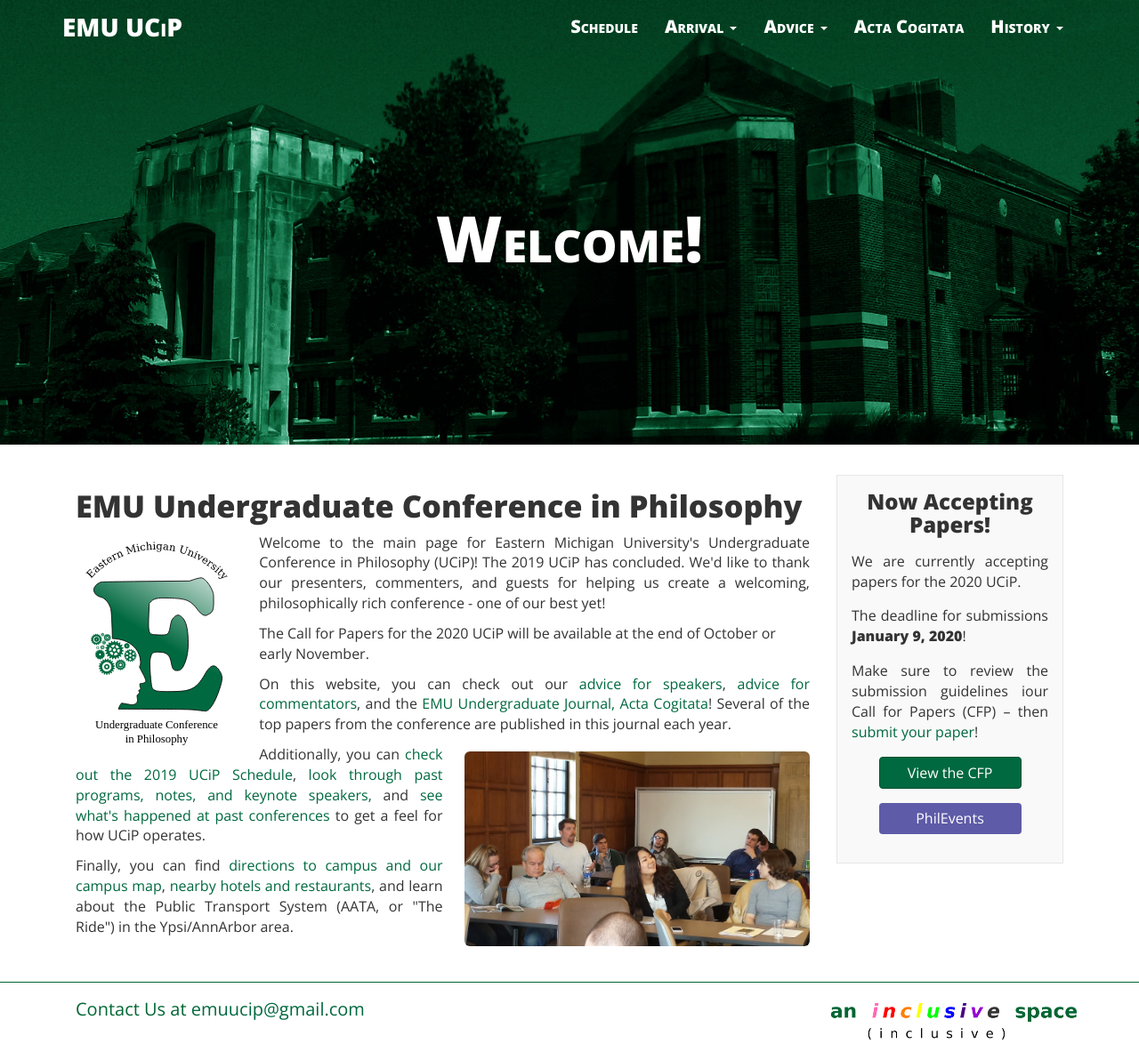
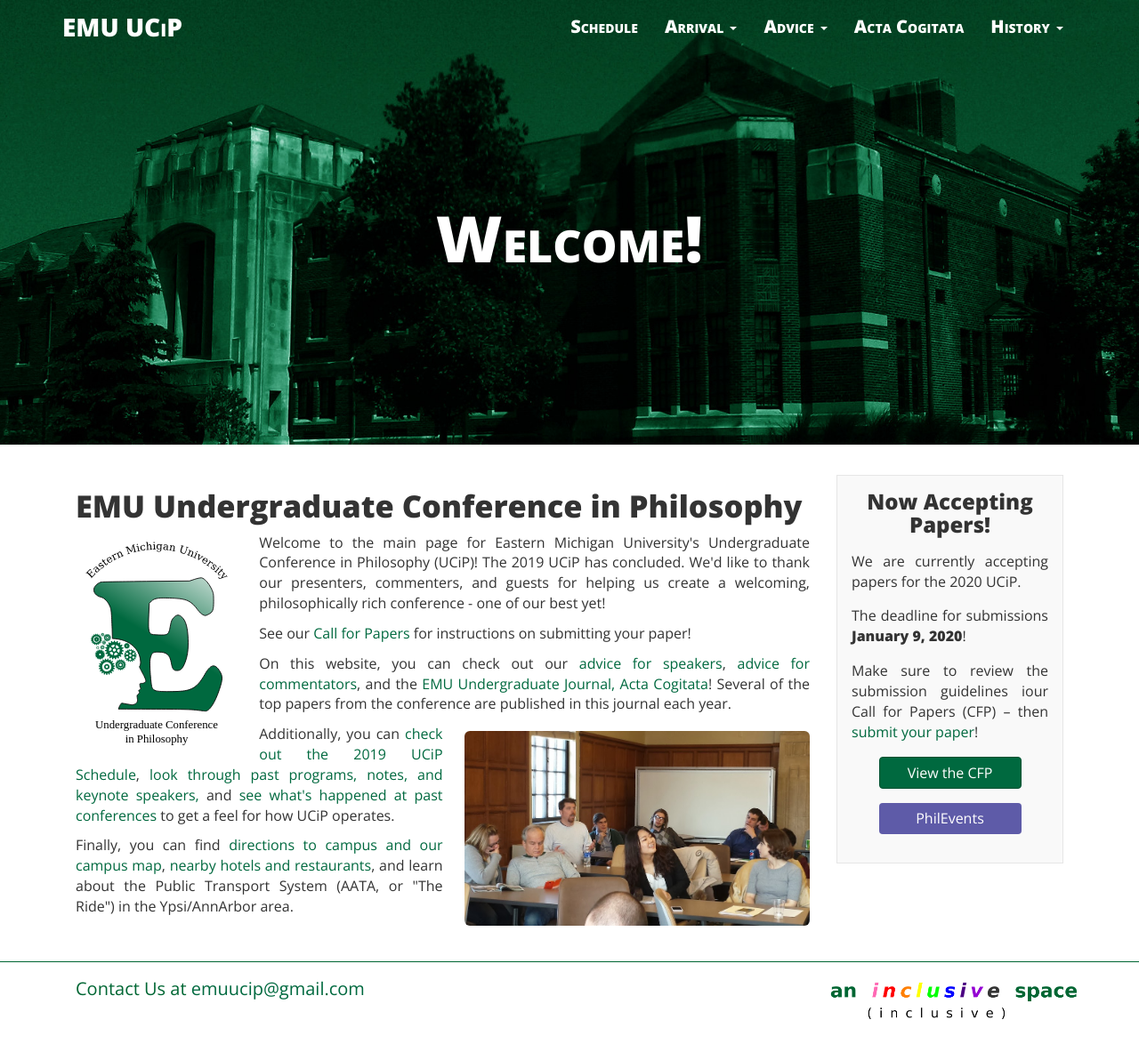
Before and after one commit to ucip/ucip.github.io, a Jekyll site: the page built from index.html, in a window 1280 px wide. Shown: the whole page at 89% size. Built offline with Jekyll 4.4.1, drawn with Linux system fonts in a browser that asks for light colours; nearby versions of some CDN libraries; after the commit the page ends 1169 px from its top, so only the background shows below that.

Commit message:
Updated dates for 2020

```diff
--- a/index.html
+++ b/index.html
@@ -11,8 +11,8 @@
       <img class="img-responsive img-rounded hidden-xs hidden-print" src="{{ site.baseurl }}/img/logo.svg">
     </div>
     <p class="text-justify">Welcome to the main page for Eastern Michigan University's Undergraduate Conference in Philosophy (UCiP)! The 2019 UCiP has concluded. We'd like to thank our presenters, commenters, and guests for helping us create a welcoming, philosophically rich conference - one of our best yet!</p>
-    <!--See our <a href="{{ site.baseurl }}/cfp/">Call for Papers</a> for instructions on submitting your paper!--></p>
-    <p>The Call for Papers for the 2020 UCiP will be available at the end of October or early November.</p>
+    <p>See our <a href="{{ site.baseurl }}/cfp/">Call for Papers</a> for instructions on submitting your paper!</p>
+    <!--<p>The Call for Papers for the 2020 UCiP will be available at the end of October or early November.</p>-->
     <p class="text-justify">On this website, you can check out our <a href="{{ site.baseurl }}/advice/speakers/">advice for speakers</a>, <a href="{{ site.baseurl }}/advice/commentators/">advice for commentators</a>, and the <a href="{{ site.baseurl }}/journal/">EMU Undergraduate Journal, Acta Cogitata</a>! Several of the top papers from the conference are published in this journal each year.</p>
     <div class="col-sm-6 img-div-right">
       <img class="img-responsive img-rounded hidden-xs hidden-print" src="{{ site.baseurl }}/img/2017/img_6.jpg">
```
